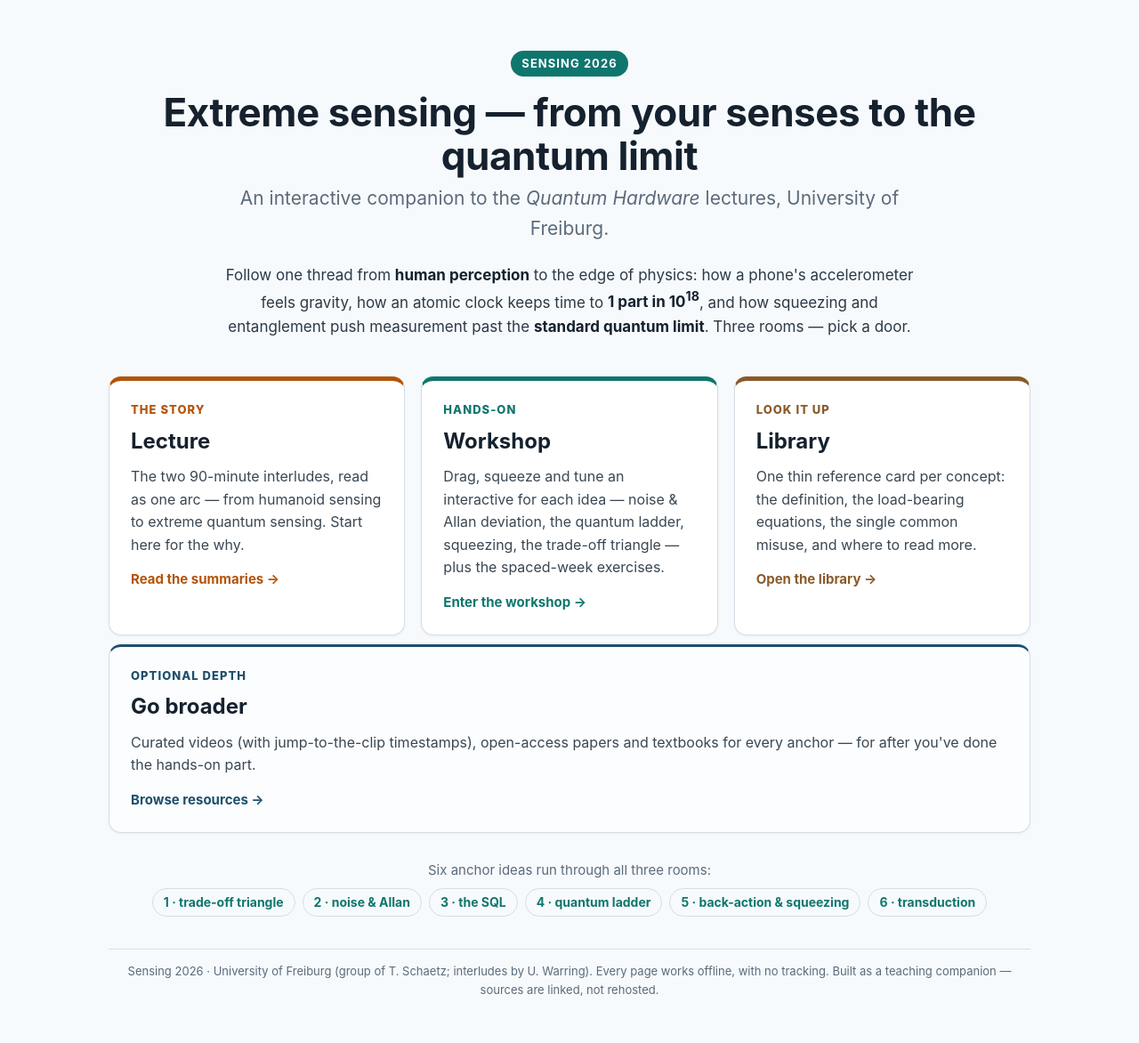
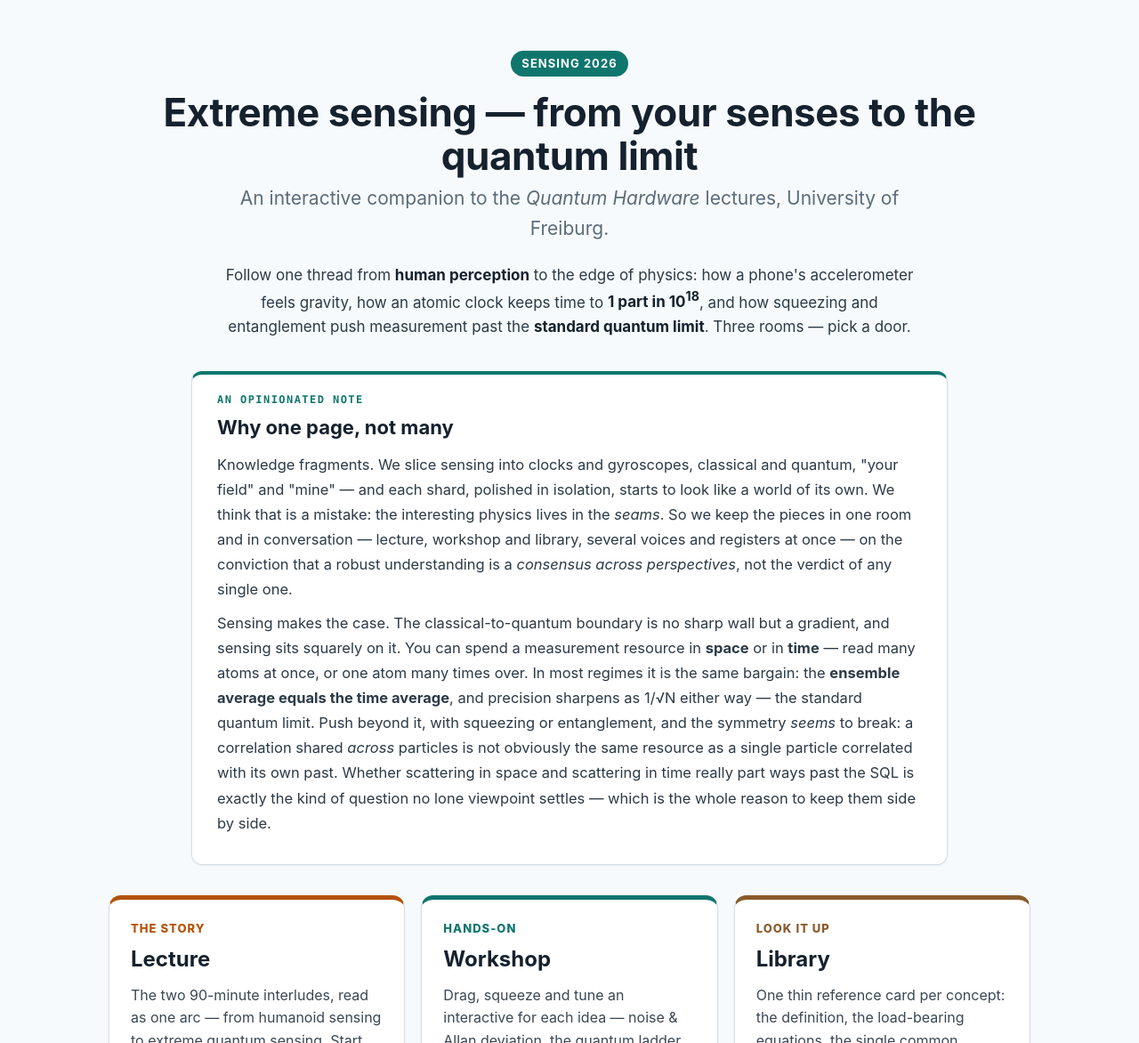
Before and after one commit to uwarring82/sensing-2026, a plain HTML site: page index.html in a window 1280 px wide. Shown: the top 1172 px of the page at 89% size. Drawn offline with Linux system fonts and the light colour scheme.

Commit message:
Publish hub: sync from sensing-web (2026-06-10)

```diff
--- a/index.html
+++ b/index.html
@@ -45,6 +45,13 @@
   .spine a{font-size:14px; font-weight:700; text-decoration:none; color:var(--accent);
     border:1.5px solid var(--line); border-radius:999px; padding:4px 12px}
   .spine a:hover{border-color:var(--accent)}
+  .abstract{max-width:850px; margin:28px auto 6px; background:var(--card); border:1px solid var(--line);
+    border-top:4px solid var(--accent); border-radius:12px; padding:22px 28px; box-shadow:0 1px 3px rgba(20,40,60,.05)}
+  .abstract .eyebrow{font:700 12px/1 ui-monospace,Menlo,Consolas,monospace; letter-spacing:.12em;
+    text-transform:uppercase; color:var(--accent)}
+  .abstract h2{font-size:22px; margin:8px 0 8px; color:var(--ink)}
+  .abstract p{margin:10px 0; font-size:16.5px; line-height:1.7; color:#2c3a47}
+  .abstract .em{font-style:italic}
   footer{color:var(--muted); font-size:13px; margin-top:36px; border-top:1px solid var(--line); padding-top:14px; text-align:center}
 </style>
 </head>
@@ -59,6 +66,26 @@
   accelerometer feels gravity, how an atomic clock keeps time to <b>1 part in 10<sup>18</sup></b>, and how
   squeezing and entanglement push measurement past the <b>standard quantum limit</b>. Three rooms — pick a door.</p>
 </header>
+
+<section class="abstract">
+  <div class="eyebrow">An opinionated note</div>
+  <h2>Why one page, not many</h2>
+  <p>Knowledge fragments. We slice sensing into clocks and gyroscopes, classical and quantum,
+  "your field" and "mine" — and each shard, polished in isolation, starts to look like a world of its own.
+  We think that is a mistake: the interesting physics lives in the <i>seams</i>. So we keep the pieces in
+  one room and in conversation — lecture, workshop and library, several voices and registers at once —
+  on the conviction that a robust understanding is a <span class="em">consensus across perspectives</span>,
+  not the verdict of any single one.</p>
+  <p>Sensing makes the case. The classical-to-quantum boundary is no sharp wall but a gradient, and sensing
+  sits squarely on it. You can spend a measurement resource in <b>space</b> or in <b>time</b> — read many
+  atoms at once, or one atom many times over. In most regimes it is the same bargain: the <b>ensemble
+  average equals the time average</b>, and precision sharpens as 1/√N either way — the standard quantum
+  limit. Push beyond it, with squeezing or entanglement, and the symmetry <span class="em">seems</span> to
+  break: a correlation shared <span class="em">across</span> particles is not obviously the same resource as
+  a single particle correlated with its own past. Whether scattering in space and scattering in time really
+  part ways past the SQL is exactly the kind of question no lone viewpoint settles — which is the whole
+  reason to keep them side by side.</p>
+</section>
 
 <nav class="doors">
   <a class="door lec" href="lectures.html">
```
